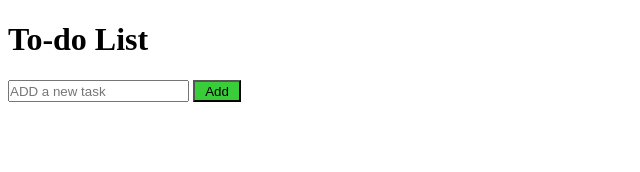
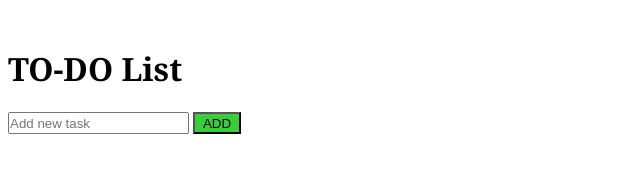
Before and after one commit to logesh-5179/todo-JS, a plain HTML site: page index.html in a window 1280 px wide. Shown: the whole page, without its empty margins (0-640 px from the left). Drawn offline with Linux system fonts and the light colour scheme.

Commit message:
Update index.html

```diff
--- a/index.html
+++ b/index.html
@@ -5,13 +5,16 @@
     <meta name="viewport" content="width=device-width, initial-scale=1.0">
     <title>Todo List</title>
     <link rel="stylesheet" href="style/style.css">
+    <!-- <link href="https://cdn.jsdelivr.net/npm/bootstrap@5.0.2/dist/css/bootstrap.min.css" rel="stylesheet" integrity="sha384-EVSTQN3/azprG1Anm3QDgpJLIm9Nao0Yz1ztcQTwFspd3yD65VohhpuuCOmLASjC" crossorigin="anonymous"> -->
 </head>
 <body>
-    <div class="container">
-        <h1>To-do List</h1>
-        <input type="text" id="inp" placeholder="ADD a new task">
-        <button id="Btn">Add</button>
-        <ul id="mylist"></ul>
+   <div class="cont">
+        <h1 style="font-family: Cambria, Cochin, Georgia, Times, 'Times New Roman', serif;">TO-DO List</h1>
+        <form id="todo-form">
+            <input type="text" placeholder="Add new task" name="inp" id="task-input">
+            <button type="submit">ADD</button>
+        </form>
+        <ul id="todo-list"></ul>
     </div>
     <script src="javascript/script.js"></script>
 </body>
```
